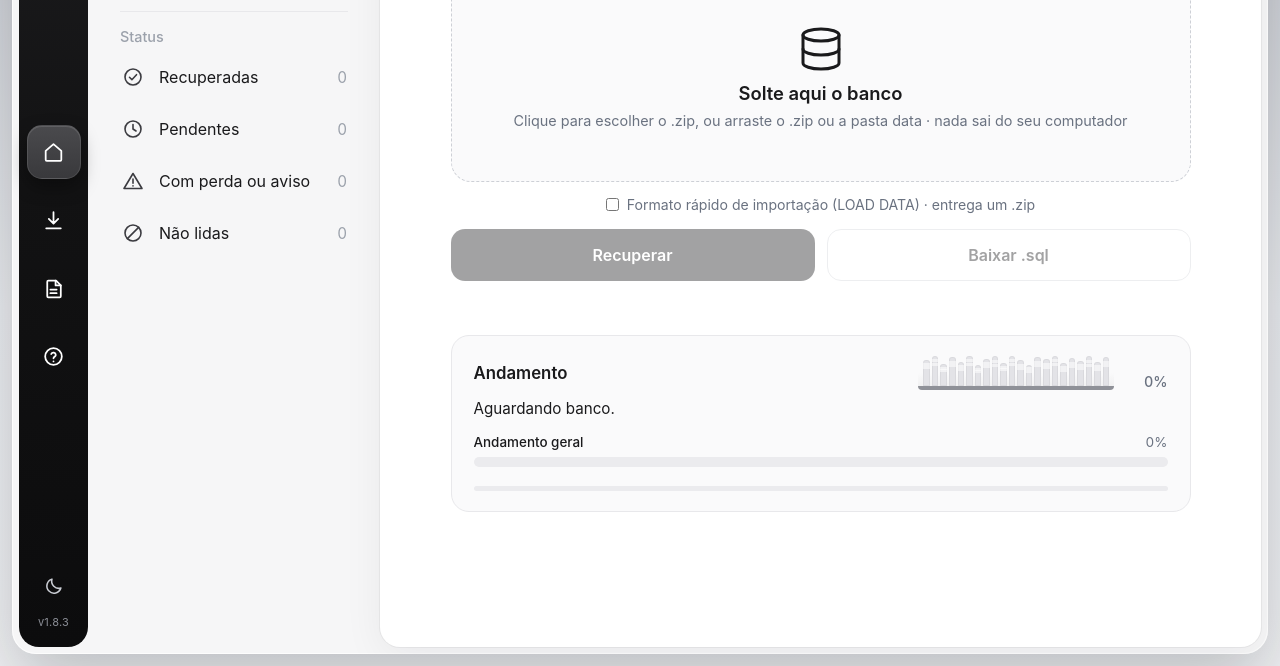
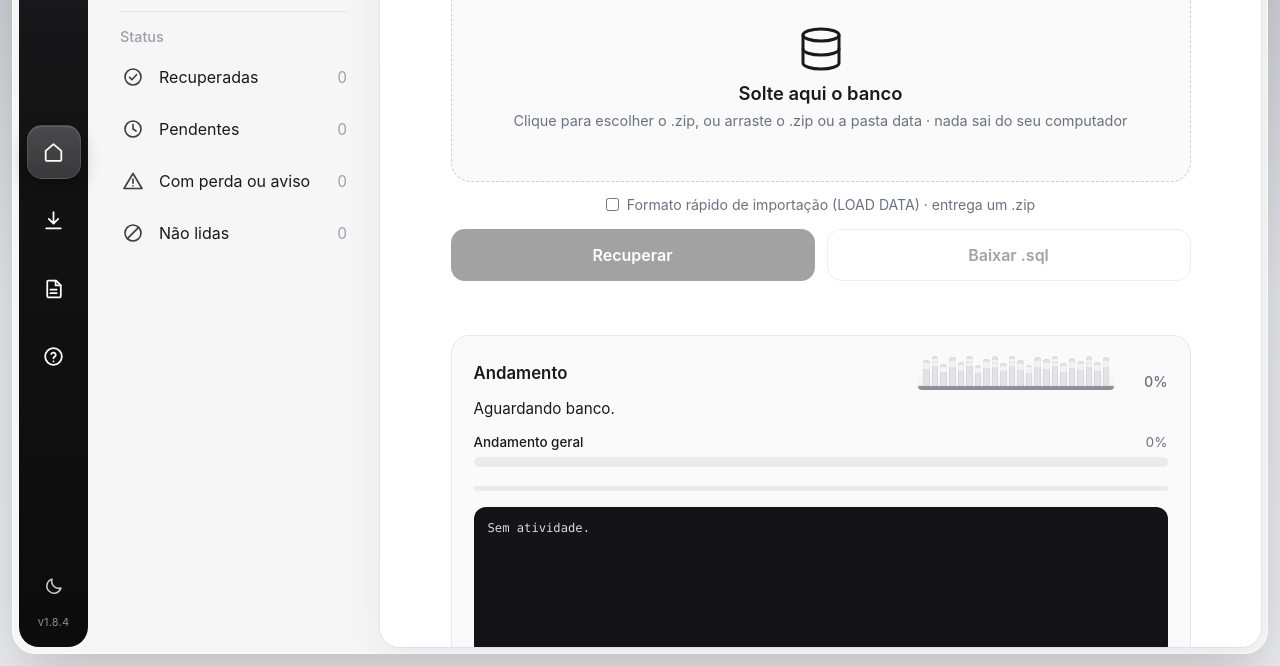
Before and after one commit to DANILOABREUMOREIRA/Recuperador-banco-de-dados, a plain HTML site: page index.html in a window 1280 px wide. Shown: the part 134-800 px from the top of the page. Drawn offline with Linux system fonts and the light colour scheme.

Commit message:
v1.8.4: o log ao vivo (estilo CMD) volta a aparecer na página inicial durante a recuperação
Co-Authored-By: Claude Sonnet 5.5 <noreply@anthropic.com>

```diff
--- a/index.html
+++ b/index.html
@@ -48,7 +48,7 @@
           <svg class="i-sun" viewBox="0 0 24 24" aria-hidden="true"><circle cx="12" cy="12" r="3.6"/><path d="M12 3.5v2M12 18.5v2M3.5 12h2M18.5 12h2M6 6l1.4 1.4M16.6 16.6 18 18M18 6l-1.4 1.4M7.4 16.6 6 18"/></svg>
         </button>
         <!-- A VERSÃO do site: sobe a cada publicação, para conferir que a página aberta é a atual. -->
-        <div class="rail-version" title="Versão do site">v1.8.3</div>
+        <div class="rail-version" title="Versão do site">v1.8.4</div>
       </div>
     </nav>
 
@@ -139,7 +139,7 @@
             <div class="bar-row sub" id="itemRow"><span id="itemLabel">&nbsp;</span><span id="itemDetail"></span></div>
             <div class="bar thin" id="barItem" aria-hidden="true"><div id="barItemFill"></div></div>
             <button class="cancel" id="btnCancel" onclick="cancelRecovery()" style="display:none">Cancelar recuperação</button>
-            <div class="console" id="consoleBox" hidden role="log" aria-live="off" aria-label="Registro da recuperação" tabindex="0">Sem atividade.</div>
+            <div class="console" id="consoleBox" role="log" aria-live="off" aria-label="Registro da recuperação" tabindex="0">Sem atividade.</div>
           </section>
 
           <!-- RECUPERAÇÕES ANTERIORES: ficam gravadas neste navegador (nome, data, resumo e o relatório). Some enquanto uma
```
